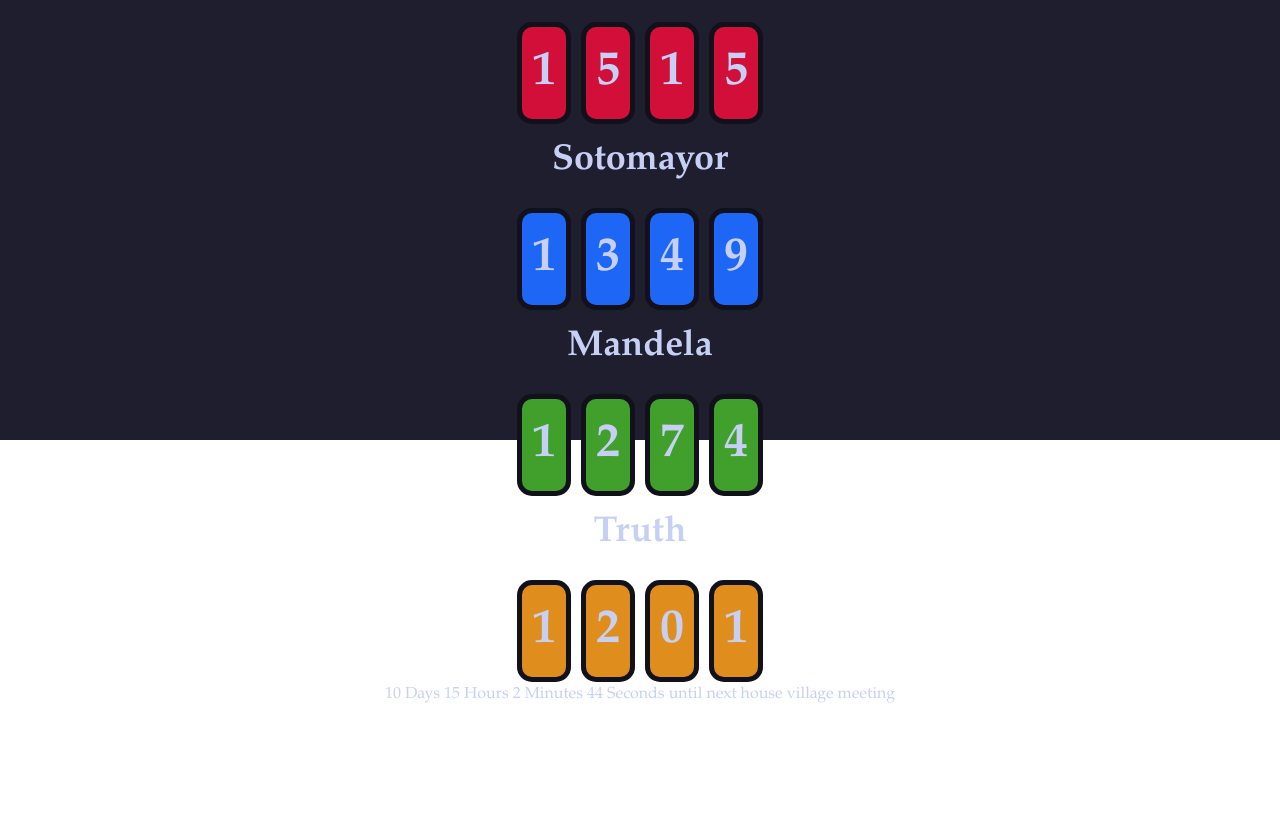
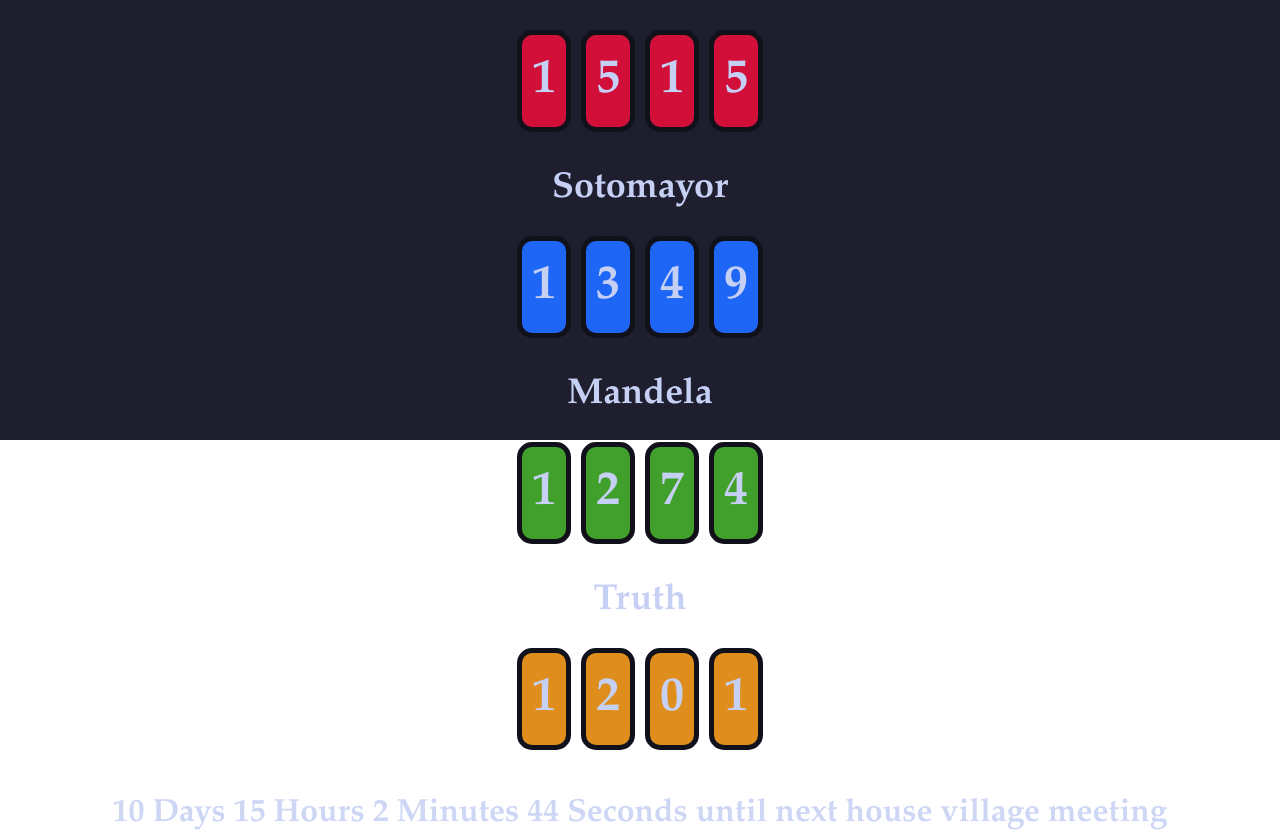
Before and after one commit to scarcekoi/house-information, a React (Vite) app: page / in a window 1280 px wide. Shown: the part 360-1198 px from the top of the page. Before the commit the page ends 1098 px from the top, so only its background shows below. Built offline with nearby package versions, Linux system fonts and the light colour scheme.

Commit message:
Update App.css

```diff
--- a/src/App.css
+++ b/src/App.css
@@ -10,13 +10,6 @@
   padding: 0 20px;
 }
 
-.App {
-  max-width: 1280px;
-  margin: 0 auto;
-  padding: 2rem;
-  text-align: center;
-}
-
 .title {
   font-size: 48px;
   font-weight: bold;
@@ -24,6 +17,11 @@
   margin-top: 10px;
 }
 
+.widget {
+  margin: 20px 0;
+}
+
+/* Leaderboard widget styling */
 .leaderboard {
   font-size: 24px;
   text-align: center;
@@ -32,6 +30,7 @@
   align-items: center;
 }
 
+/* Place styling for leaderboard */
 .place {
   display: block;
   transition: transform 0.3s ease;
@@ -42,6 +41,7 @@
   transform: scale(1.1);
 }
 
+/* Counter widget styling */
 .counter-widget {
   text-align: center;
 }
@@ -68,18 +68,6 @@
   justify-content: center;
 }
 
-.house-counter {
-  display: flex;
-  flex-direction: column;
-  align-items: center;
-  margin: 10px;
-}
-
-.house-name {
-  font-size: 24px;
-  margin-bottom: 10px;
-}
-
 .digit {
   margin: 0 5px;
   padding: 10px;
@@ -93,6 +81,7 @@
   transform: scale(1.2);
 }
 
+/* Color the digits to match their respective counter label */
 .baldwin .digit {
   background-color: #D20F39;
 }
@@ -109,21 +98,11 @@
   background-color: #DF8E1D;
 }
 
-.score-buttons {
-  margin-top: 20px;
+/* Countdown widget styling */
+.countdown {
+  font-size: 32px;
+  text-align: center;
+  margin-top: 40px;
+  font-weight: bold;
+  color: #CDD6F4;
 }
-
-button {
-  margin: 5px;
-  padding: 10px 20px;
-  font-size: 16px;
-  background-color: #3B3B4D;
-  color: white;
-  border: none;
-  border-radius: 5px;
-  cursor: pointer;
-}
-
-button:hover {
-  background-color: #5A5A6B;
-}
```
